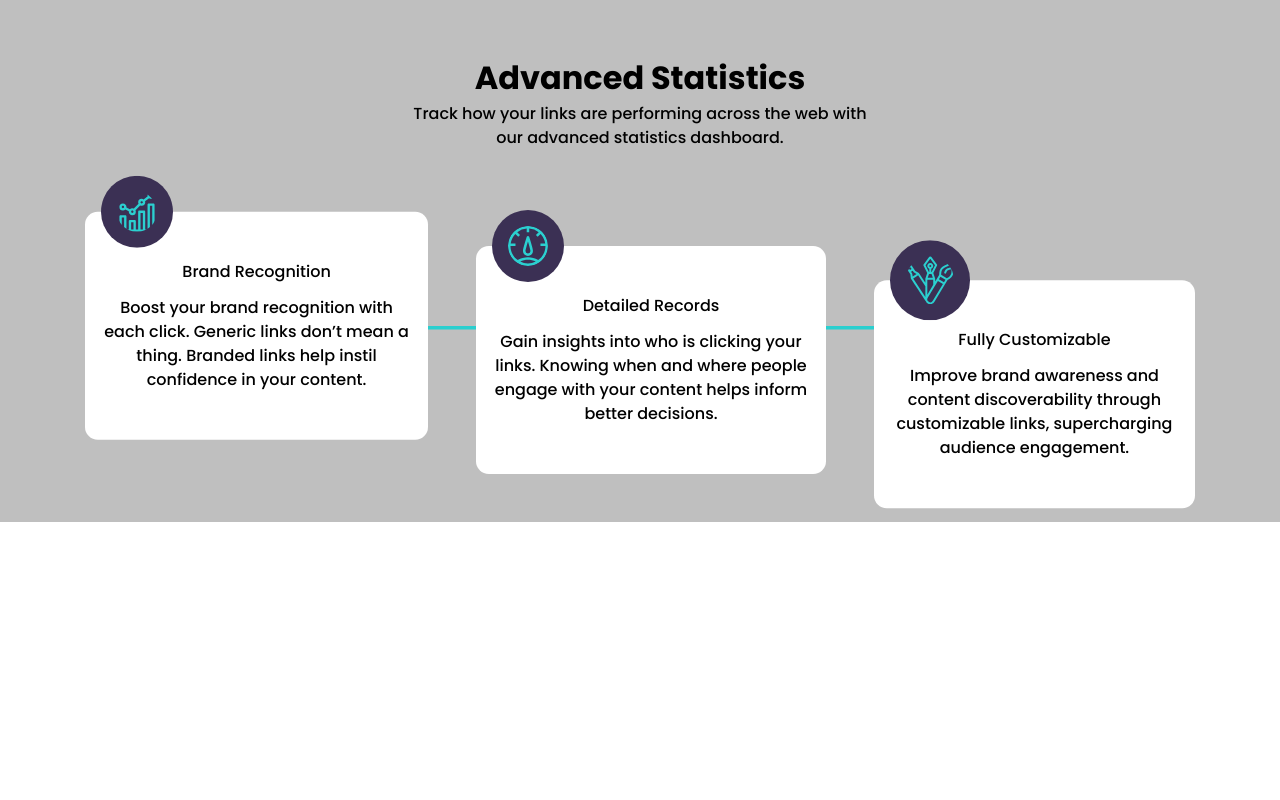
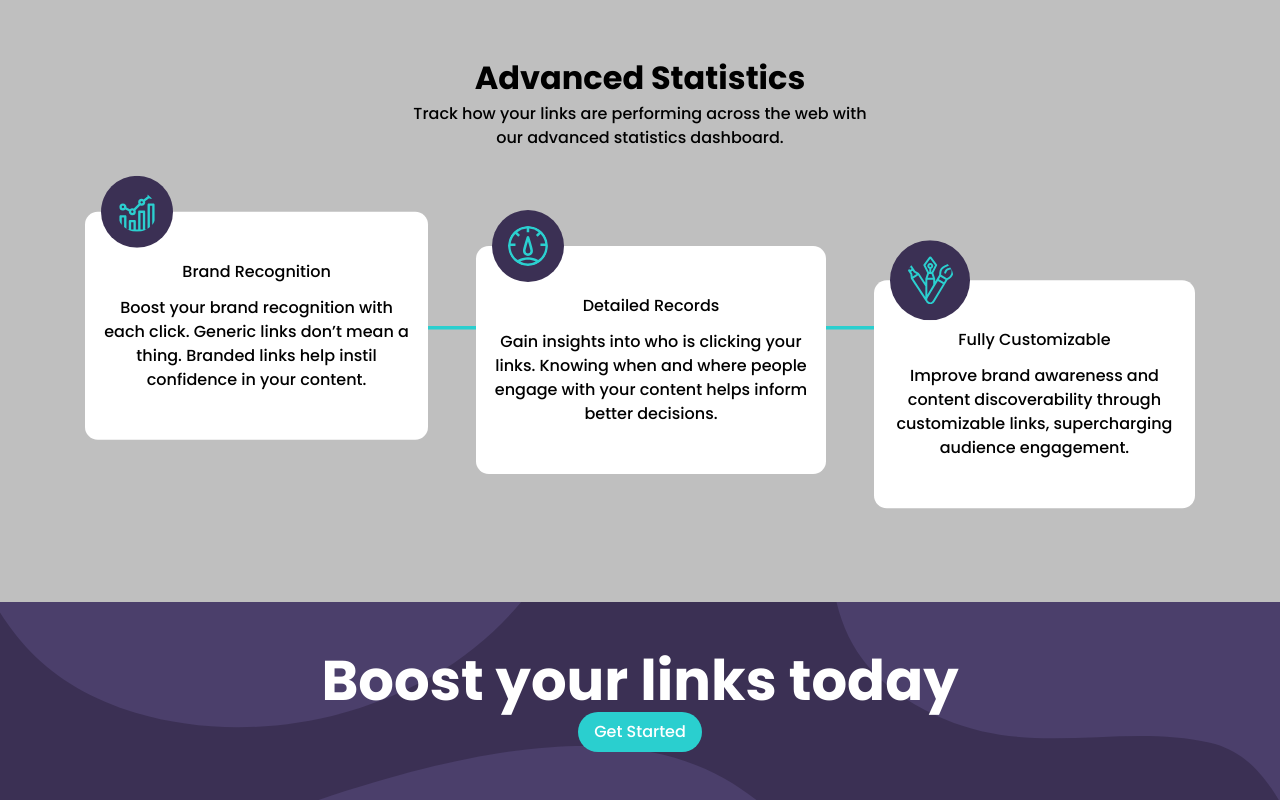
Before and after one commit to dindiongco/url-shortening-landing-page, a React (Vite) app: page / in a window 1280 px wide. Shown: the part 811-1611 px from the top of the page. Before the commit the page ends 1333 px from the top, so only its background shows below. Built offline with nearby package versions, Linux system fonts and the light colour scheme.

Commit message:
Added cta and cta styling

```diff
--- a/src/App.jsx
+++ b/src/App.jsx
@@ -2,6 +2,7 @@ import { Header } from "./components/Header"
 import { Hero } from "./components/Hero"
 import { URLForm } from "./components/URLForm"
 import { Statistics } from "./components/Statistics"
+import { CTA } from "./components/CTA"
 
 function App() {
 
@@ -11,6 +12,7 @@ function App() {
       <Hero></Hero>
       <URLForm></URLForm>
       <Statistics></Statistics>
+      <CTA></CTA>
     </>
   )
 }
--- a/src/components/CTA.jsx
+++ b/src/components/CTA.jsx
@@ -1,7 +1,12 @@
-import React from 'react'
+// import React from 'react'
 
 export const CTA = () => {
   return (
-    <div>CTA</div>
+    <section>
+      <div className="cta | padding-block-700 text-center">
+        <h1 className="primary-heading">Boost your links today</h1>
+        <button className="button">Get Started</button>
+      </div>
+    </section>
   )
 }
--- a/src/styles.css
+++ b/src/styles.css
@@ -277,6 +277,7 @@ p[data-width='wide'] {
 
 .gray-bg {
     background: var(--clr-neutral-100);
+    padding-bottom: var(--size-900);
 }
 
 .secondary-heading {
@@ -350,7 +351,24 @@ p[data-width='wide'] {
     }
 }
 
+/* cta */
 
+.cta {
+    background: var(--clr-accent-400);
+    background-image: url('../src/assets/bg-boost-mobile.svg');
+    background-repeat: no-repeat;
+    width: 100%;
+}
+
+.cta h1 {
+    color: white;
+}
+
+@media (min-width: 376px) {
+    .cta {
+        background-image: url('../src/assets/bg-boost-desktop.svg');
+    }
+}
 
 /* utility */
 
```
